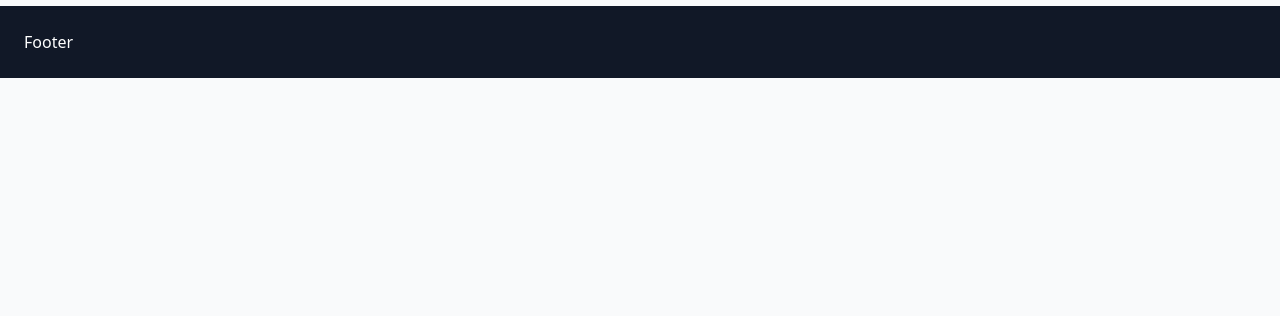
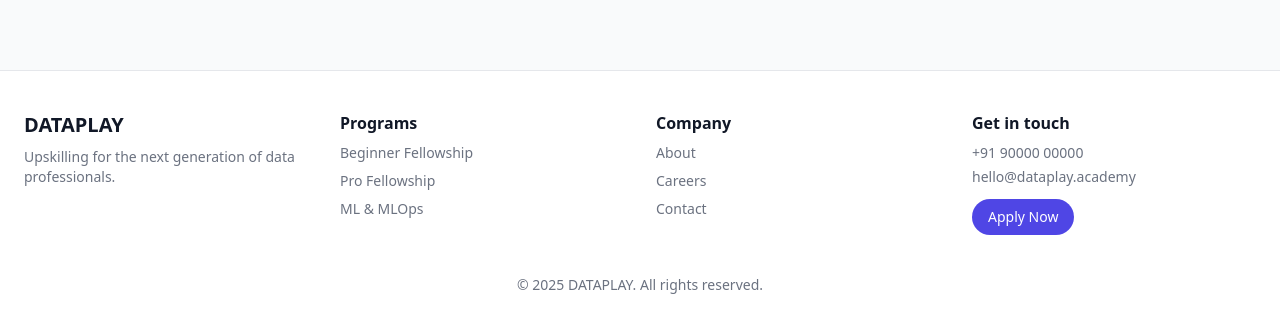
Before and after one commit to nishantgupta08/DATAPLAY_FRONTEND, a React (Vite) app: page / in a window 1280 px wide. Shown: the part 1206-1522 px from the top of the page. Before the commit the page ends 1284 px from the top, so only its background shows below. Built offline with nearby package versions, Linux system fonts and the light colour scheme.

Commit message:
Update Footer.jsx

```diff
--- a/src/components/Footer.jsx
+++ b/src/components/Footer.jsx
@@ -1,2 +1,40 @@
-import React from 'react';
-export default function Footer(){return <footer className='p-6 bg-gray-900 text-white'>Footer</footer>}
+import React from "react";
+
+
+export default function Footer() {
+return (
+<footer id="contact" className="mt-16 border-t bg-white">
+<div className="container-px py-10 grid gap-8 md:grid-cols-4">
+<div>
+<div className="font-extrabold text-xl mb-2">DATAPLAY</div>
+<p className="sub">Upskilling for the next generation of data professionals.</p>
+</div>
+<div>
+<div className="font-semibold mb-2">Programs</div>
+<ul className="space-y-2 sub">
+<li>Beginner Fellowship</li>
+<li>Pro Fellowship</li>
+<li>ML & MLOps</li>
+</ul>
+</div>
+<div>
+<div className="font-semibold mb-2">Company</div>
+<ul className="space-y-2 sub">
+<li>About</li>
+<li>Careers</li>
+<li>Contact</li>
+</ul>
+</div>
+<div>
+<div className="font-semibold mb-2">Get in touch</div>
+<div className="sub space-y-1">
+<div>+91 90000 00000</div>
+<div>hello@dataplay.academy</div>
+</div>
+<a className="btn-primary mt-3 inline-block" href="#apply">Apply Now</a>
+</div>
+</div>
+<div className="text-center sub pb-6">© {new Date().getFullYear()} DATAPLAY. All rights reserved.</div>
+</footer>
+);
+}
```
